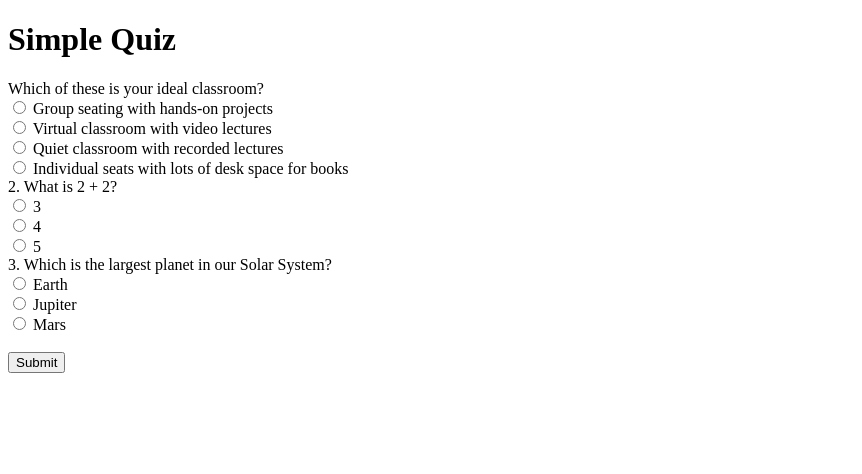
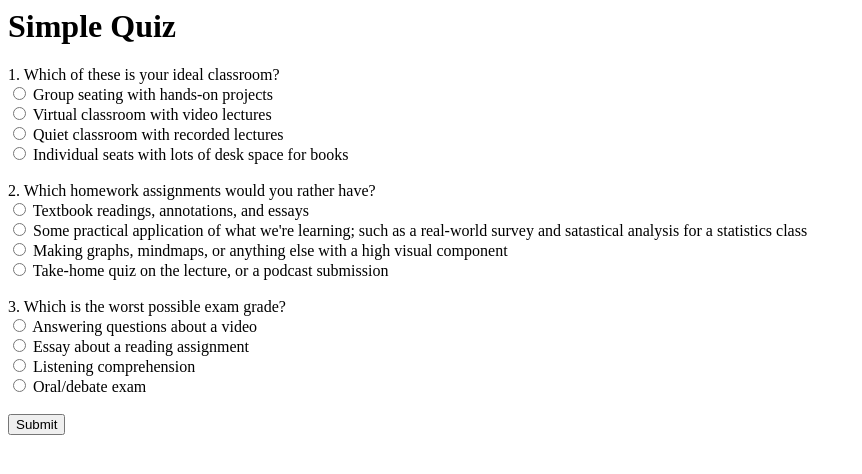
Before and after one commit to AbaDragon47/TAMUHack, a Django app: page /assessment/ in a window 1280 px wide. Shown: the top 474 px of the page, without its empty margins (0-862 px from the left). Run offline with Django 5.2, Linux system fonts and the light colour scheme.

Commit message:
ASSESSMENT

```diff
--- a/myclasses/templates/myclasses/assessment.html
+++ b/myclasses/templates/myclasses/assessment.html
@@ -1,15 +1,14 @@
-<!DOCTYPE html>
-<html lang="en">
+
 <head>
     <meta charset="UTF-8">
     <meta name="viewport" content="width=device-width, initial-scale=1.0">
-    <title>Simple Quiz</title>
+    <title> Assessment </title>
 </head>
 <body>
     <h1>Simple Quiz</h1>
     <form id="quizForm">
         <div>
-            <label for="q1">Which of these is your ideal classroom?</label><br>
+            <label for="q1">1. Which of these is your ideal classroom?</label><br>
             <input type="radio" name="q1" value="kine1">
             <label>Group seating with hands-on projects</label><br>
             <input type="radio" name="q1" value="visual1">
@@ -17,46 +16,63 @@
             <input type="radio" name="q1" value="auditory1">
             <label>Quiet classroom with recorded lectures</label><br>
             <input type="radio" name="q1" value="reading1">
-            <label>Individual seats with lots of desk space for books</label><br>
+            <label>Individual seats with lots of desk space for books</label><br><br>
         </div>
         <div>
-            <label for="q2">2. What is 2 + 2?</label><br>
-            <input type="radio" name="q2" value="3">
-            <label>3</label><br>
-            <input type="radio" name="q2" value="4">
-            <label>4</label><br>
-            <input type="radio" name="q2" value="5">
-            <label>5</label><br>
+            <label for="q2">2. Which homework assignments would you rather have?</label><br>
+            <input type="radio" name="q2" value="reading2">
+            <label>Textbook readings, annotations, and essays</label><br>
+            <input type="radio" name="q2" value="kine2">
+            <label>Some practical application of what we're learning; such as a real-world survey and satastical analysis for a statistics class</label><br>
+            <input type="radio" name="q2" value="visual2">
+            <label>Making graphs, mindmaps, or anything else with a high visual component</label><br>
+            <input type="radio" name="q2" value="auditory2">
+            <label>Take-home quiz on the lecture, or a podcast submission</label><br><br>
         </div>
         <div>
-            <label for="q3">3. Which is the largest planet in our Solar System?</label><br>
-            <input type="radio" name="q3" value="Earth">
-            <label>Earth</label><br>
-            <input type="radio" name="q3" value="Jupiter">
-            <label>Jupiter</label><br>
-            <input type="radio" name="q3" value="Mars">
-            <label>Mars</label><br>
+            <label for="q3">3. Which is the worst possible exam grade?</label><br>
+            <input type="radio" name="q3" value="kine3">
+            <label>Answering questions about a video</label><br>
+            <input type="radio" name="q3" value="auditory3">
+            <label>Essay about a reading assignment</label><br>
+            <input type="radio" name="q3" value="reading3">
+            <label> Listening comprehension </label><br>
+            <input type="radio" name="q3" value="visual3">
+            <label>Oral/debate exam</label><br>
         </div>
         <br>
         <button type="button" onclick="checkAnswers()">Submit</button>
-    </form>
-
+    </form><br>
     <div id="result"></div>
 
     <script>
         function checkAnswers() {
-            var correctAnswers = 0;
+            var kine = 0;
+            var audio = 0;
+            var read = 0;
+            var vis = 0;
             var form = document.forms['quizForm'];
 
             // Check answers
-            if (form['q1'].value === 'Paris') correctAnswers++;
-            if (form['q2'].value === '4') correctAnswers++;
-            if (form['q3'].value === 'Jupiter') correctAnswers++;
+            if (form['q1'].value === 'kine1') kine++;
+            if (form['q1'].value === 'audio1') audio++;
+            if (form['q1'].value === 'reading1') read++;
+            if (form['q1'].value === 'visual') vis++;
+
+            if (form['q2'].value === 'kine2') kine++;
+            if (form['q2'].value === 'audio2') audio++;
+            if (form['q2'].value === 'reading2') read++;
+            if (form['q2'].value === 'visual2') vis++;
+
+            if (form['q3'].value === 'kine3') kine++;
+            if (form['q3'].value === 'audio3') audio++;
+            if (form['q3'].value === 'reading3') read++;
+            if (form['q3'].value === 'visual3') vis++;
 
             // Show result
             var result = document.getElementById('result');
-            result.innerHTML = 'You got ' + correctAnswers + ' out of 3 correct!';
+            var text = 'You are ' + kine + '/3 ' + ' kinesthetic, ' + audio + '/3 ' + 'auditory, ' + read + '/3 ' + 'reading, and ' + vis + '/3 ' + 'visual';
+            result.innerHTML = text;
         }
     </script>
 </body>
-</html>
```
